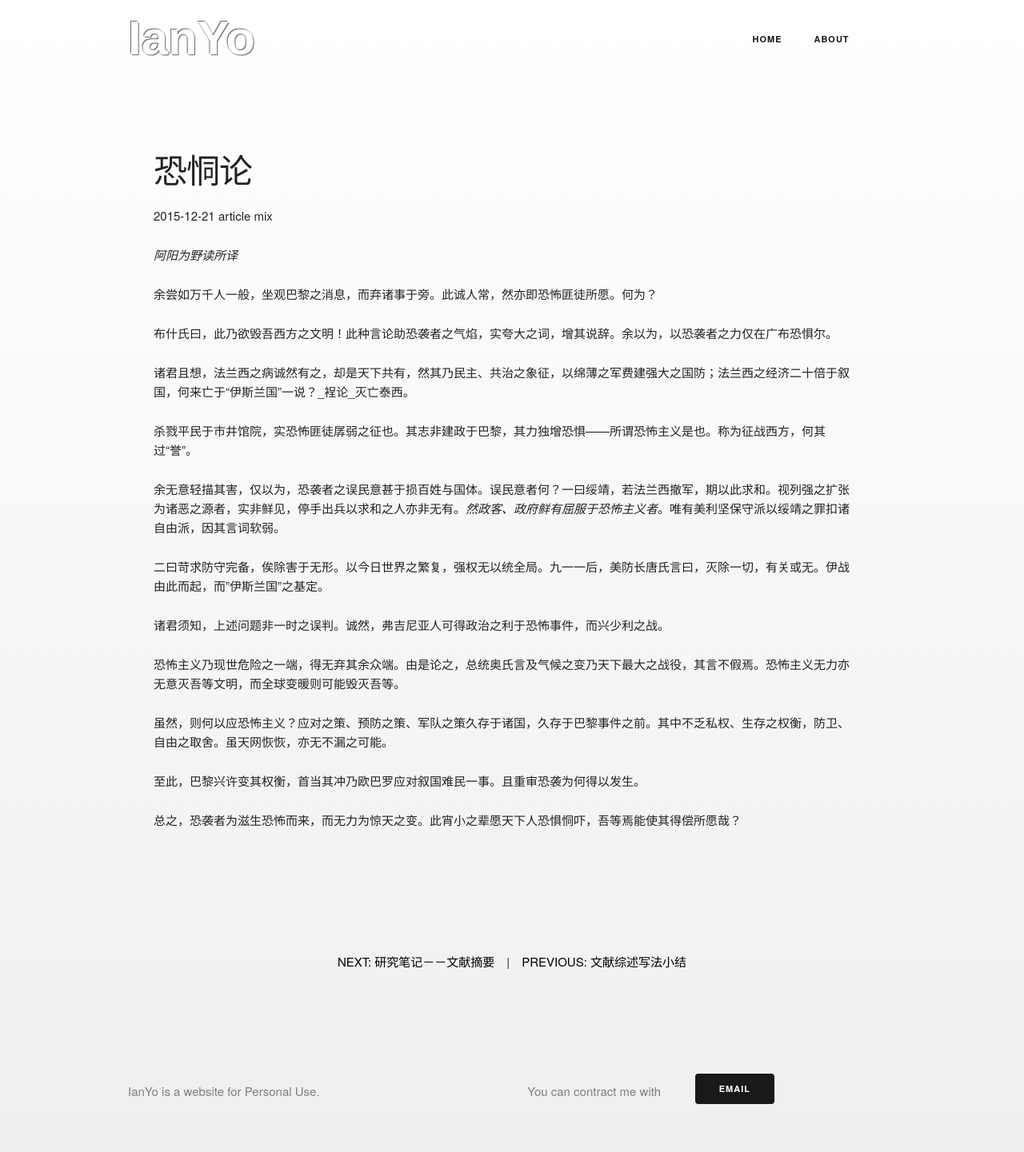
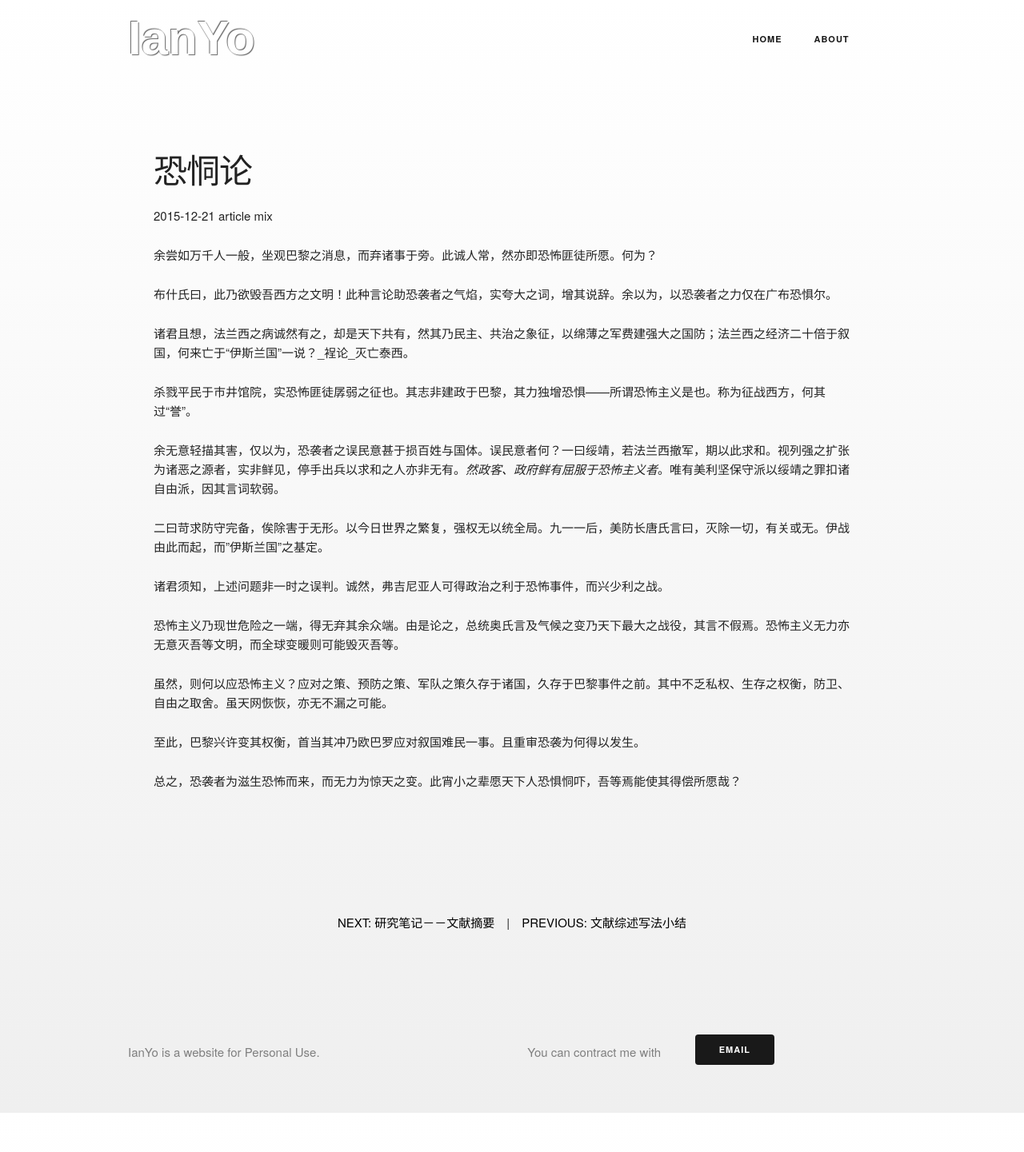
Before and after one commit to dyang504/ianyo, a Jekyll site: the page built from _posts/2015-12-21-Fearing-fear-itself.md, in a window 1280 px wide. Shown: the whole page at 80% size. Built offline with Jekyll 4.4.1, drawn with Linux system fonts in a browser that asks for light colours; some web fonts are replaced; after the commit the page ends 1392 px from its top, so only the background shows below that.

Commit message:
delete names

```diff
--- a/_posts/2015-12-21-Fearing-fear-itself.md
+++ b/_posts/2015-12-21-Fearing-fear-itself.md
@@ -8,7 +8,7 @@ tags: [article]
 ---
 
 
-_阿阳为野读所译_
+
 
 余尝如万千人一般，坐观巴黎之消息，而弃诸事于旁。此诚人常，然亦即恐怖匪徒所愿。何为？
 
```
Also changed, not shown: 1 other file.
